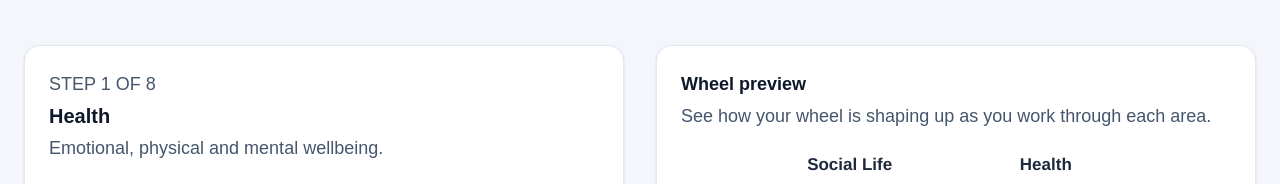
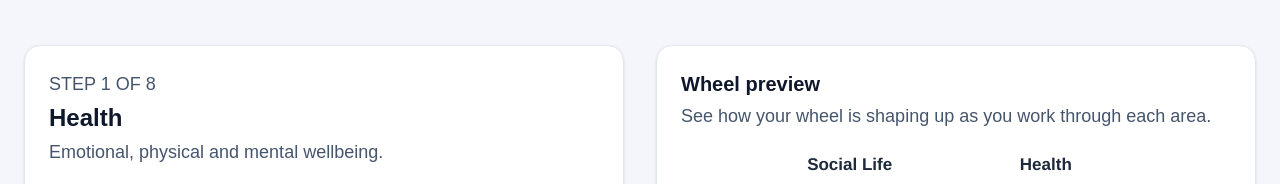
Before and after one commit to alexmc2/wheel-of-life, a Next.js app: page / in a window 1280 px wide. Shown: the part 227-411 px from the top of the page. Built offline with nearby package versions, Linux system fonts and the light colour scheme.

Commit message:
update text sizes

```diff
--- a/app/page.tsx
+++ b/app/page.tsx
@@ -465,7 +465,7 @@ export default function Home() {
     <div className="min-h-screen bg-[#f4f6fb] py-12 sm:py-16">
       <div className="mx-auto flex w-full max-w-7xl flex-col gap-10 px-4 sm:px-6 ">
         <header className="flex flex-col gap-3 text-center">
-          <h1 className="sm:text-4xl text-2xl font-semibold uppercase tracking-[0.2em] text-slate-500">
+          <h1 className="sm:text-4xl text-3xl font-semibold uppercase tracking-[0.2em] text-slate-500">
             Wheel of Life
           </h1>
 
@@ -738,7 +738,7 @@ export default function Home() {
             <aside className="order-first flex w-full flex-col gap-6 self-stretch lg:order-0 lg:sticky lg:top-8">
               <Card>
                 <CardHeader className="pb-0">
-                  <CardTitle className="text-md sm:text-lg">Wheel preview</CardTitle>
+                  <CardTitle className="text-lg sm:text-xl">Wheel preview</CardTitle>
                   <CardDescription>
                     See how your wheel is shaping up as you work through each
                     area.
--- a/components/ui/card.tsx
+++ b/components/ui/card.tsx
@@ -26,7 +26,7 @@ export function CardTitle({
   className,
   ...props
 }: React.HTMLAttributes<HTMLHeadingElement>) {
-  return <h3 className={cn("text-xl font-semibold text-slate-900", className)} {...props} />;
+  return <h3 className={cn("sm:text-2xl text-xl font-semibold text-slate-900 ", className)} {...props} />;
 }
 
 export function CardDescription({
```
